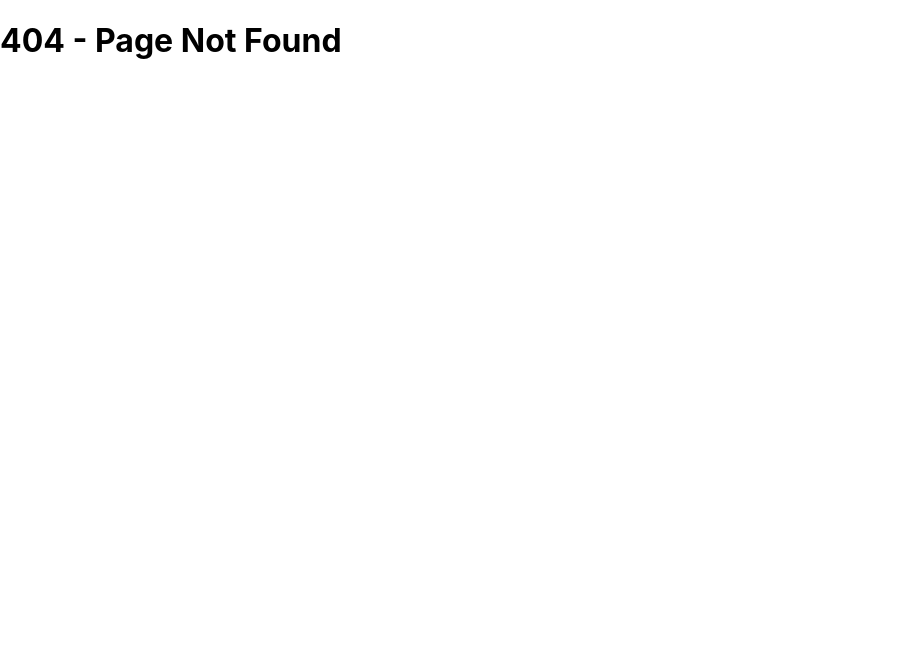
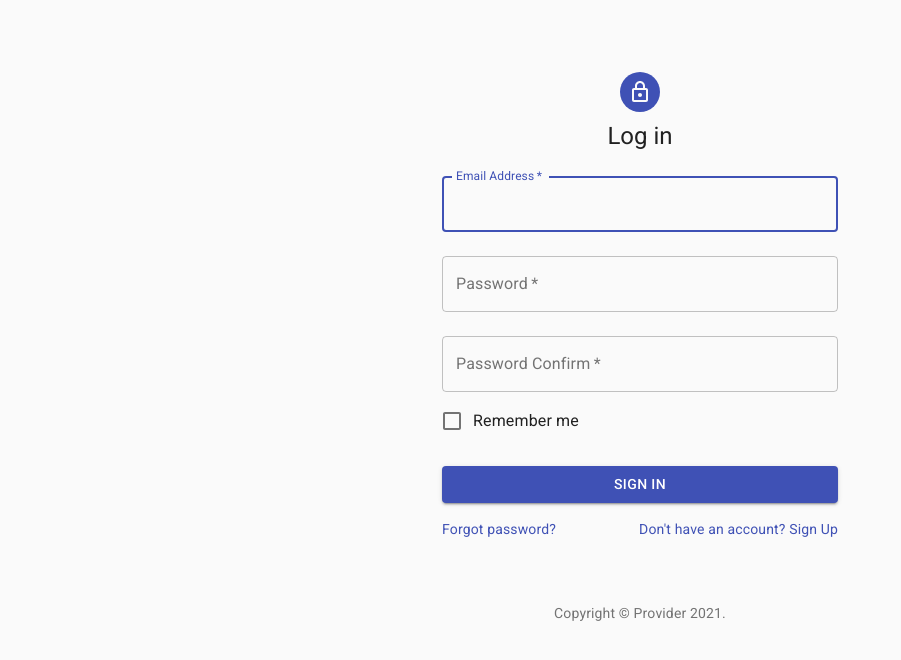
Before and after one commit to script-lab/provider-front-end, a Next.js app: page /components/LogIn in a window 1280 px wide. Before the commit this address had no page. Shown: the top 660 px of the page, without its empty margins (0-901 px from the left). Built offline with nearby package versions, Linux system fonts and the light colour scheme.

Commit message:
[add] ログインページを追加
Material-ui を用いて、ログインページを実装した。

```diff
--- /dev/null
+++ b/pages/components/LogIn.js
@@ -0,0 +1,137 @@
+import React from 'react';
+import Avatar from '@material-ui/core/Avatar';
+import Button from '@material-ui/core/Button';
+import CssBaseline from '@material-ui/core/CssBaseline';
+import TextField from '@material-ui/core/TextField';
+import FormControlLabel from '@material-ui/core/FormControlLabel';
+import Checkbox from '@material-ui/core/Checkbox';
+import Link from '@material-ui/core/Link';
+import Grid from '@material-ui/core/Grid';
+import Box from '@material-ui/core/Box';
+import LockOutlinedIcon from '@material-ui/icons/LockOutlined';
+import Typography from '@material-ui/core/Typography';
+import { makeStyles } from '@material-ui/core/styles';
+import Container from '@material-ui/core/Container';
+
+
+function Copyright() {
+  return (
+    <Typography variant="body2" color="textSecondary" align="center">
+      {'Copyright © '}
+      <Link color="inherit" href="https://material-ui.com/">
+        Provider
+      </Link>{' '}
+      {new Date().getFullYear()}
+      {'.'}
+    </Typography>
+  );
+}
+
+
+const useStyles = makeStyles((theme) => ({
+  paper: {
+    marginTop: theme.spacing(8),
+    display: 'flex',
+    flexDirection: 'column',
+    alignItems: 'center',
+  },
+  avatar: {
+    margin: theme.spacing(1),
+    backgroundColor: theme.palette.primary.main,
+  },
+  form: {
+    width: '100%', // Fix IE 11 issue.
+    marginTop: theme.spacing(1),
+  },
+  submit: {
+    margin: theme.spacing(3, 0, 2),
+  },
+}));
+
+
+export default function LogIn() {
+  const classes = useStyles();
+
+  return (
+    <Container component="main" maxWidth="xs">
+      <CssBaseline />
+      <div className={classes.paper}>
+        <Avatar className={classes.avatar}>
+          <LockOutlinedIcon />
+        </Avatar>
+        <Typography component="h1" variant="h5">
+          Log in
+        </Typography>
+
+        <form className={classes.form} noValidate>
+          <TextField
+            variant="outlined"
+            margin="normal"
+            required
+            fullWidth
+            id="email"
+            label="Email Address"
+            name="email"
+            autoComplete="email"
+            autoFocus
+          />
+
+          <TextField
+            variant="outlined"
+            margin="normal"
+            required
+            fullWidth
+            name="password"
+            label="Password"
+            type="password"
+            id="password"
+            autoComplete="current-password"
+          />
+
+          <TextField
+            variant="outlined"
+            margin="normal"
+            required
+            fullWidth
+            name="password Confirm"
+            label="Password Confirm"
+            type="password Confirm"
+            id="password Confirm"
+            autoComplete="current-password"
+          />
+
+          <FormControlLabel
+            control={<Checkbox value="remember" color="primary" />}
+            label="Remember me"
+          />
+
+          <Button
+            type="submit"
+            fullWidth
+            variant="contained"
+            color="primary"
+            className={classes.submit}
+          >
+            Sign In
+          </Button>
+
+          <Grid container>
+            <Grid item xs>
+              <Link href="#" variant="body2">
+                Forgot password?
+              </Link>
+            </Grid>
+            <Grid item>
+              <Link href="#" variant="body2">
+                {"Don't have an account? Sign Up"}
+              </Link>
+            </Grid>
+          </Grid>
+        </form>
+      </div>
+      <Box mt={8}>
+        <Copyright />
+      </Box>
+    </Container>
+  );
+}
```
